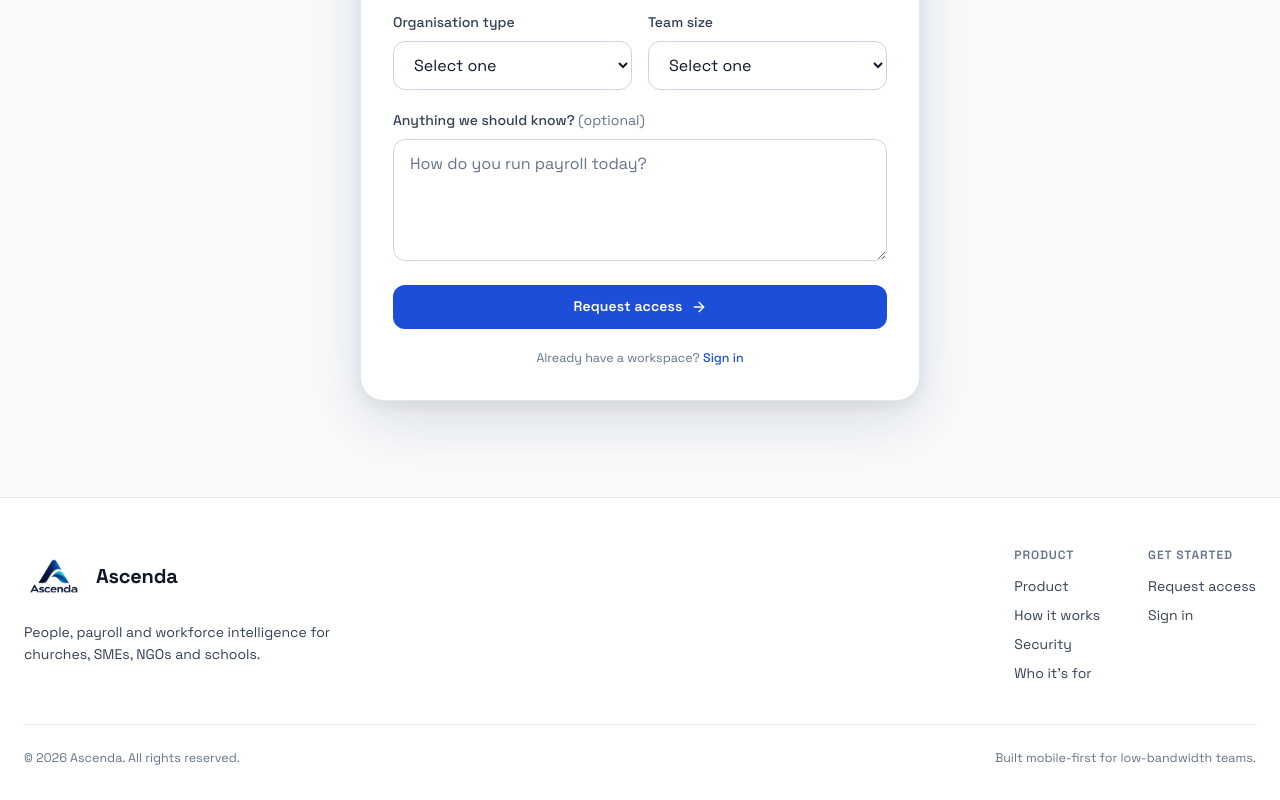
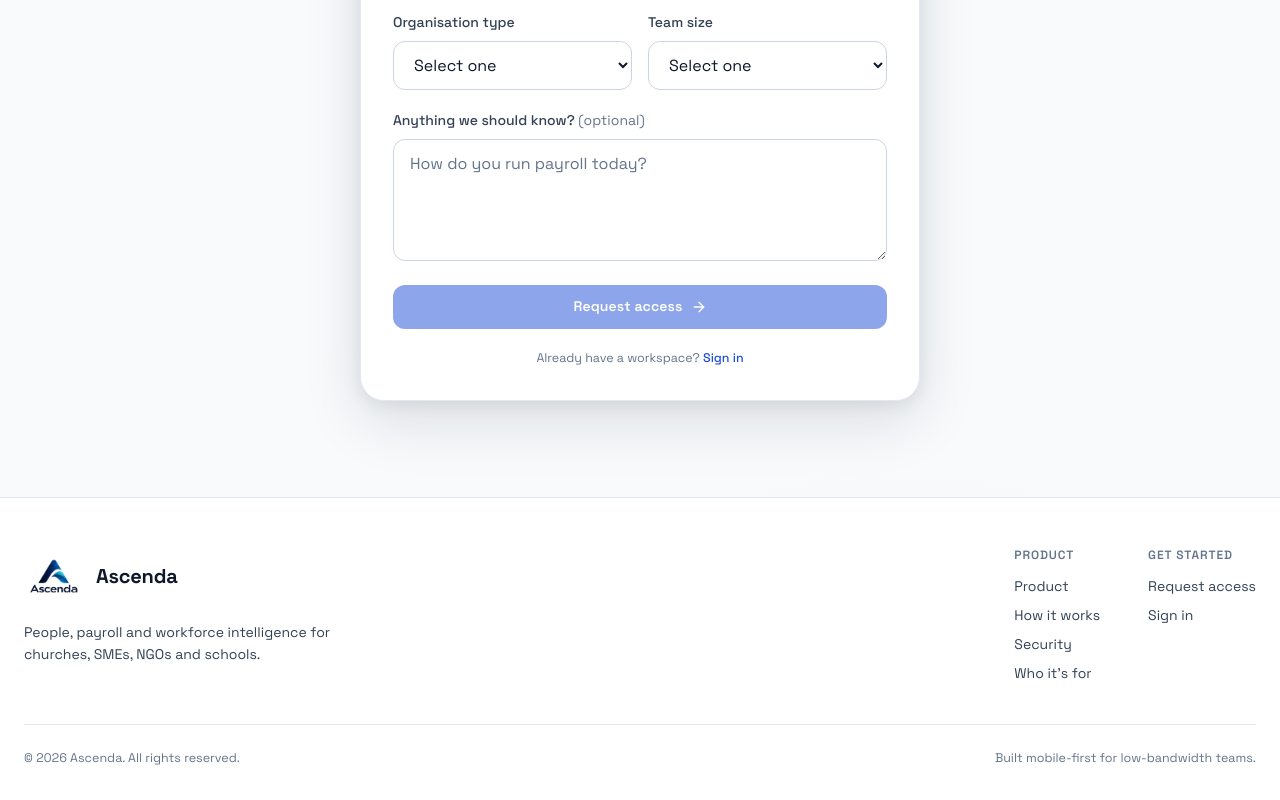
Before and after one commit to sunsam27/Ascenda, a Next.js app in the folder apps/web/: page /request-access in a window 1280 px wide. Shown: the part 670-1470 px from the top of the page. Built offline with nearby package versions, Linux system fonts and the light colour scheme.

Commit message:
New Frontend update

```diff
--- a/apps/web/next.config.ts
+++ b/apps/web/next.config.ts
@@ -1,4 +1,18 @@
 import type { NextConfig } from 'next';
+
+// Next.js dev (webpack react-refresh) needs eval; production keeps a strict CSP.
+const isDev = process.env.NODE_ENV !== 'production';
+
+const contentSecurityPolicy = [
+  "default-src 'self'",
+  isDev
+    ? "script-src 'self' 'unsafe-inline' 'unsafe-eval'"
+    : "script-src 'self' 'unsafe-inline'",
+  "style-src 'self' 'unsafe-inline' https://fonts.googleapis.com",
+  "font-src 'self' https://fonts.gstatic.com",
+  "img-src 'self' data: https:",
+  "frame-ancestors 'none'",
+].join('; ');
 
 const nextConfig: NextConfig = {
   // Mobile-first — images should be optimised
@@ -34,14 +48,7 @@ const nextConfig: NextConfig = {
           },
           {
             key: 'Content-Security-Policy',
-            value: [
-              "default-src 'self'",
-              "script-src 'self' 'unsafe-inline'",
-              "style-src 'self' 'unsafe-inline' https://fonts.googleapis.com",
-              "font-src 'self' https://fonts.gstatic.com",
-              "img-src 'self' data: https:",
-              "frame-ancestors 'none'",
-            ].join('; '),
+            value: contentSecurityPolicy,
           },
         ],
       },
--- a/apps/web/src/components/marketing/RequestAccessForm.module.css
+++ b/apps/web/src/components/marketing/RequestAccessForm.module.css
@@ -93,6 +93,15 @@
   margin-top: var(--space-1);
 }
 
+/* Disabled until all required fields are filled — dimmed, not clickable */
+.submit:disabled,
+.submit:disabled:hover {
+  opacity: 0.5;
+  cursor: not-allowed;
+  box-shadow: none;
+  transform: none;
+}
+
 .spinner {
   display: inline-block;
   width: 16px;
--- a/apps/web/src/components/marketing/RequestAccessForm.tsx
+++ b/apps/web/src/components/marketing/RequestAccessForm.tsx
@@ -29,22 +29,42 @@ export default function RequestAccessForm() {
   const [status, setStatus] = useState<Status>('idle');
   const [submittedEmail, setSubmittedEmail] = useState('');
   const [errors, setErrors] = useState<FieldErrors>({});
+  const [values, setValues] = useState({
+    name: '',
+    email: '',
+    organisation: '',
+    orgType: '',
+    teamSize: '',
+  });
+
+  function nameError(value: string): string | undefined {
+    const v = value.trim();
+    return v.length < 2 || !NAME_PATTERN.test(v)
+      ? 'Please enter your full name.'
+      : undefined;
+  }
+
+  function emailError(value: string): string | undefined {
+    return EMAIL_PATTERN.test(value.trim())
+      ? undefined
+      : 'Please enter a valid work email address.';
+  }
+
+  function organisationError(value: string): string | undefined {
+    const v = value.trim();
+    return v.length < 2 || !ORGANISATION_PATTERN.test(v)
+      ? 'Please enter your organization name.'
+      : undefined;
+  }
 
   function validate(data: FormData): FieldErrors {
     const next: FieldErrors = {};
-    const name = String(data.get('name') ?? '').trim();
-    const email = String(data.get('email') ?? '').trim();
-    const organisation = String(data.get('organisation') ?? '').trim();
-
-    if (name.length < 2 || !NAME_PATTERN.test(name)) {
-      next.name = 'Please enter your full name.';
-    }
-    if (!EMAIL_PATTERN.test(email)) {
-      next.email = 'Please enter a valid work email address.';
-    }
-    if (organisation.length < 2 || !ORGANISATION_PATTERN.test(organisation)) {
-      next.organisation = 'Please enter your organization name.';
-    }
+    const name = nameError(String(data.get('name') ?? ''));
+    const email = emailError(String(data.get('email') ?? ''));
+    const organisation = organisationError(String(data.get('organisation') ?? ''));
+    if (name) next.name = name;
+    if (email) next.email = email;
+    if (organisation) next.organisation = organisation;
     if (!String(data.get('orgType') ?? '')) {
       next.orgType = 'Please select your organisation type.';
     }
@@ -54,6 +74,25 @@ export default function RequestAccessForm() {
     return next;
   }
 
+  function handleBlur(
+    field: 'name' | 'email' | 'organisation',
+    value: string,
+  ) {
+    const message =
+      field === 'name'
+        ? nameError(value)
+        : field === 'email'
+          ? emailError(value)
+          : organisationError(value);
+
+    setErrors((prev) => {
+      const next = { ...prev };
+      if (message) next[field] = message;
+      else delete next[field];
+      return next;
+    });
+  }
+
   function clearError(field: keyof FieldErrors) {
     setErrors((prev) => {
       if (!prev[field]) return prev;
@@ -61,6 +100,11 @@ export default function RequestAccessForm() {
       delete next[field];
       return next;
     });
+  }
+
+  function handleChange(field: keyof typeof values, value: string) {
+    setValues((prev) => ({ ...prev, [field]: value }));
+    clearError(field);
   }
 
   async function handleSubmit(e: FormEvent<HTMLFormElement>) {
@@ -88,6 +132,13 @@ export default function RequestAccessForm() {
     setSubmittedEmail(email);
     setStatus('done');
   }
+
+  const isComplete =
+    !nameError(values.name) &&
+    !emailError(values.email) &&
+    !organisationError(values.organisation) &&
+    values.orgType !== '' &&
+    values.teamSize !== '';
 
   if (status === 'done') {
     return (
@@ -126,9 +177,11 @@ export default function RequestAccessForm() {
           placeholder="Jane Adeyemi"
           autoComplete="name"
           required
+          value={values.name}
           aria-invalid={errors.name ? true : undefined}
           aria-describedby={errors.name ? 'ra-name-error' : undefined}
-          onChange={() => clearError('name')}
+          onChange={(e) => handleChange('name', e.currentTarget.value)}
+          onBlur={(e) => handleBlur('name', e.currentTarget.value)}
         />
         {errors.name && (
           <p id="ra-name-error" className={styles.errorText} role="alert">
@@ -147,9 +200,11 @@ export default function RequestAccessForm() {
           placeholder="you@yourorganisation.org"
           autoComplete="email"
           required
+          value={values.email}
           aria-invalid={errors.email ? true : undefined}
           aria-describedby={errors.email ? 'ra-email-error' : undefined}
-          onChange={() => clearError('email')}
+          onChange={(e) => handleChange('email', e.currentTarget.value)}
+          onBlur={(e) => handleBlur('email', e.currentTarget.value)}
         />
         {errors.email && (
           <p id="ra-email-error" className={styles.errorText} role="alert">
@@ -168,9 +223,11 @@ export default function RequestAccessForm() {
           placeholder="Grace Chapel / Acme Ltd"
           autoComplete="organization"
           required
+          value={values.organisation}
           aria-invalid={errors.organisation ? true : undefined}
           aria-describedby={errors.organisation ? 'ra-org-error' : undefined}
-          onChange={() => clearError('organisation')}
+          onChange={(e) => handleChange('organisation', e.currentTarget.value)}
+          onBlur={(e) => handleBlur('organisation', e.currentTarget.value)}
         />
         {errors.organisation && (
           <p id="ra-org-error" className={styles.errorText} role="alert">
@@ -187,10 +244,10 @@ export default function RequestAccessForm() {
             name="orgType"
             className={`${styles.input}${errors.orgType ? ` ${styles.inputError}` : ''}`}
             required
-            defaultValue=""
+            value={values.orgType}
             aria-invalid={errors.orgType ? true : undefined}
             aria-describedby={errors.orgType ? 'ra-type-error' : undefined}
-            onChange={() => clearError('orgType')}
+            onChange={(e) => handleChange('orgType', e.currentTarget.value)}
           >
             <option value="" disabled>Select one</option>
             {orgTypes.map((type) => (
@@ -211,10 +268,10 @@ export default function RequestAccessForm() {
             name="teamSize"
             className={`${styles.input}${errors.teamSize ? ` ${styles.inputError}` : ''}`}
             required
-            defaultValue=""
+            value={values.teamSize}
             aria-invalid={errors.teamSize ? true : undefined}
             aria-describedby={errors.teamSize ? 'ra-size-error' : undefined}
-            onChange={() => clearError('teamSize')}
+            onChange={(e) => handleChange('teamSize', e.currentTarget.value)}
           >
             <option value="" disabled>Select one</option>
             {teamSizes.map((size) => (
@@ -245,7 +302,7 @@ export default function RequestAccessForm() {
       <button
         type="submit"
         className={`${shared.btn} ${shared.btnPrimary} ${styles.submit}`}
-        disabled={status === 'sending'}
+        disabled={status === 'sending' || !isComplete}
         aria-busy={status === 'sending'}
       >
         {status === 'sending' ? (
```
